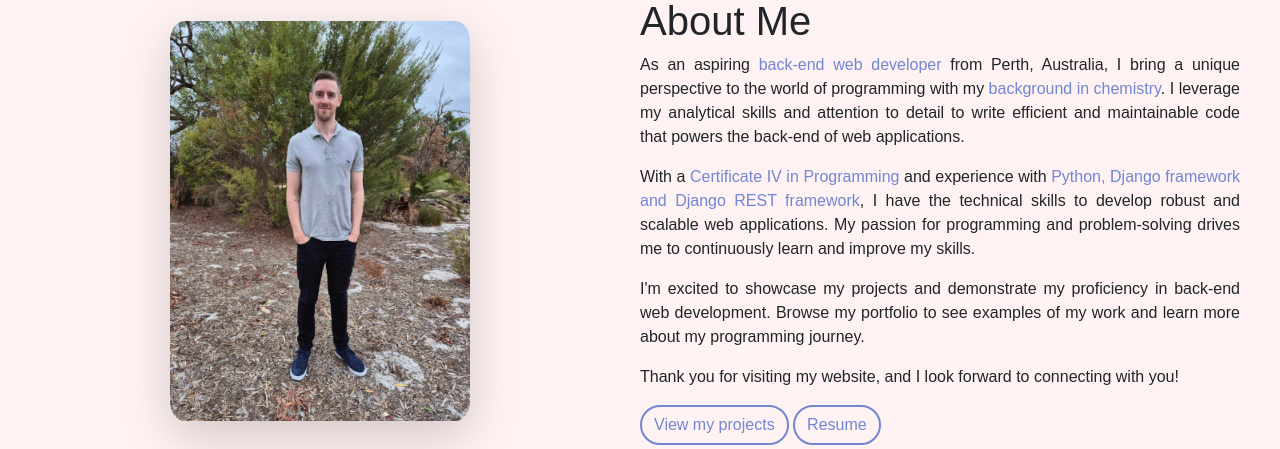
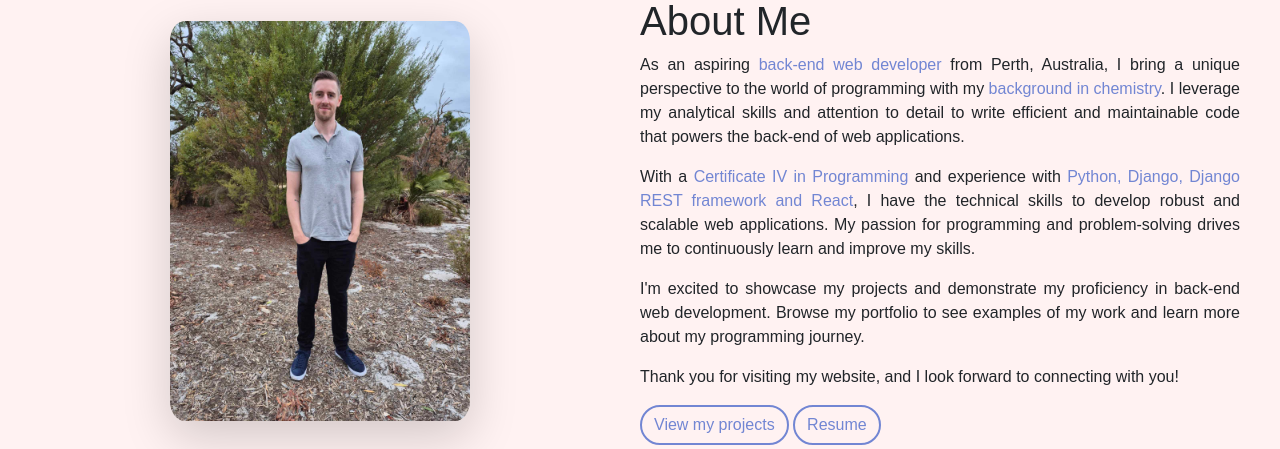
Before and after one commit to JackPflaum/MyPortfolioWebsite, a Django app: page /about/ in a window 1280 px wide. Shown: the part 175-624 px from the top of the page. Run offline with Django 4.2, Linux system fonts and the light colour scheme.

Commit message:
edited about content

```diff
--- a/MyPortfolioWebsite/jacks_website/templates/about.html
+++ b/MyPortfolioWebsite/jacks_website/templates/about.html
@@ -16,7 +16,7 @@
             <h1>About Me</h1>
         </header>
         <p>As an aspiring <span>back-end web developer</span> from Perth, Australia, I bring a unique perspective to the world of programming with my <span>background in chemistry</span>. I leverage my analytical skills and attention to detail to write efficient and maintainable code that powers the back-end of web applications.</p>
-        <p>With a <span>Certificate IV in Programming</span> and experience with <span>Python, Django framework and Django REST framework</span>, I have the technical skills to develop robust and scalable web applications. My passion for programming and problem-solving drives me to continuously learn and improve my skills.</p>
+        <p>With a <span>Certificate IV in Programming</span> and experience with <span>Python, Django, Django REST framework and React</span>, I have the technical skills to develop robust and scalable web applications. My passion for programming and problem-solving drives me to continuously learn and improve my skills.</p>
         <p>I'm excited to showcase my projects and demonstrate my proficiency in back-end web development. Browse my portfolio to see examples of my work and learn more about my programming journey.</p>
         <p>Thank you for visiting my website, and I look forward to connecting with you!</p>
         <a href="{% url 'projects' %}" class="btn btn-custom">View my projects</a>
```
